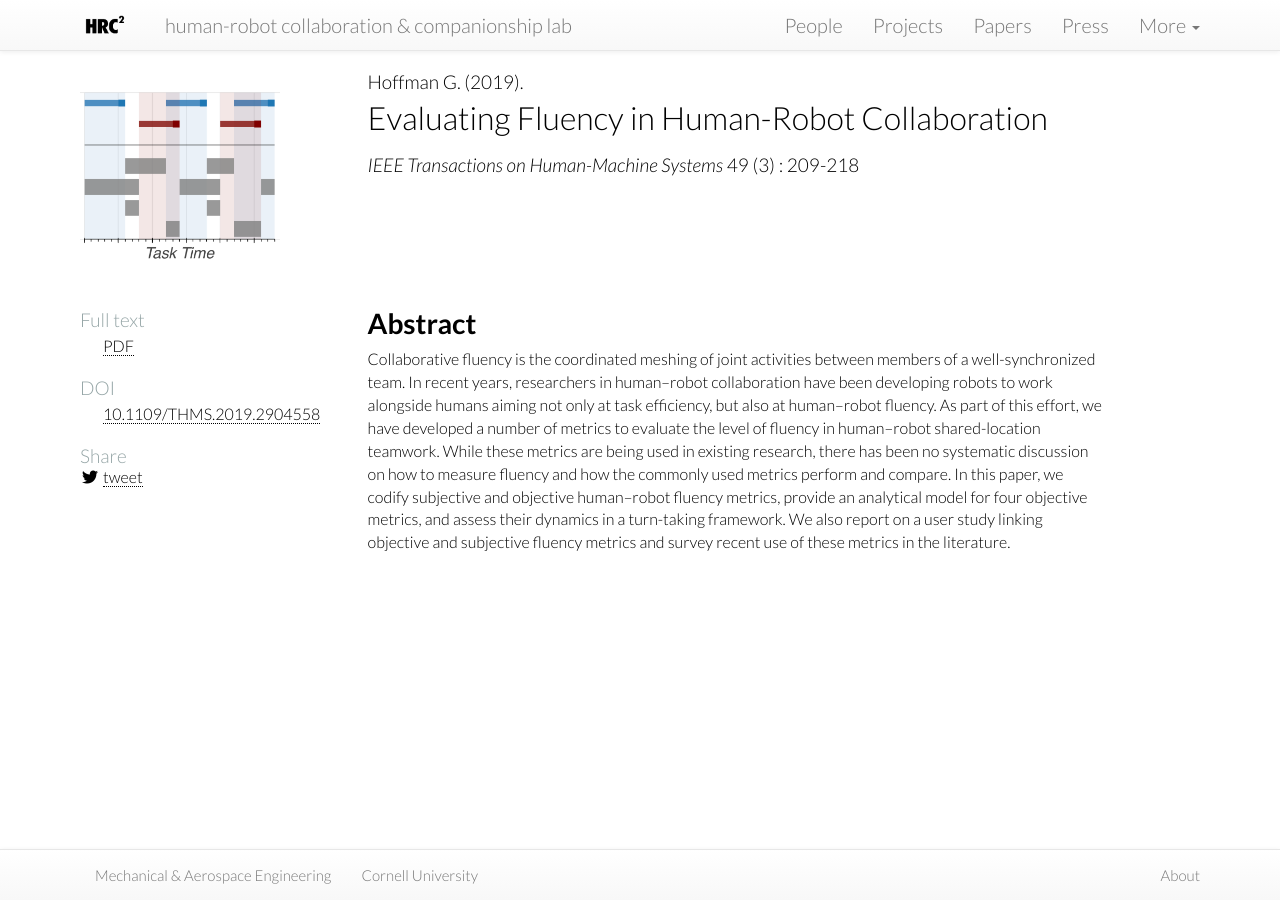
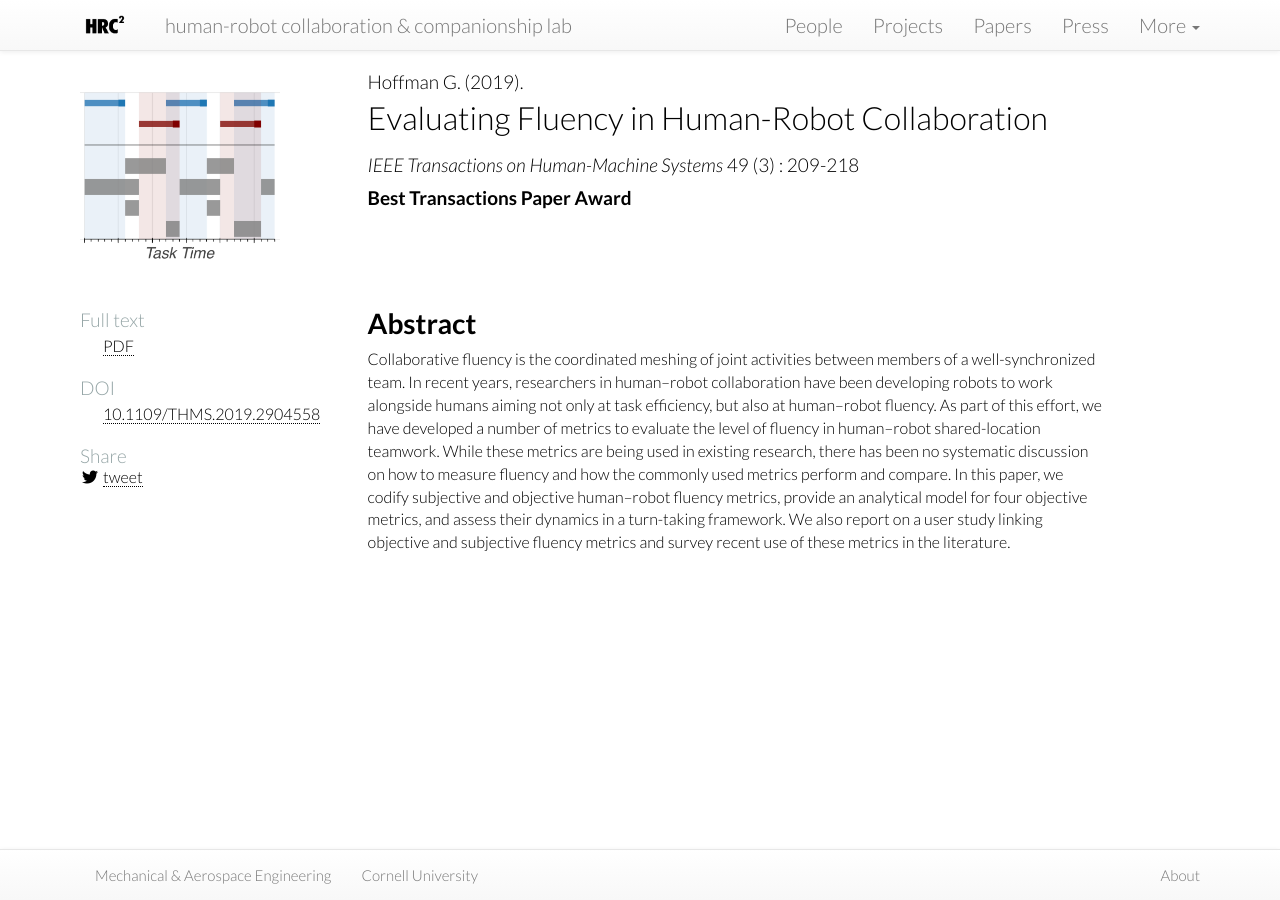
Before and after one commit to hrc2/hrc2.github.io, a Jekyll site: the page built from papers/_posts/2019-04-02-evaluating-fluency.md, in a window 1280 px wide. Built offline with Jekyll 4.4.1, drawn with Linux system fonts in a browser that asks for light colours; nearby versions of some CDN libraries; some web fonts are replaced.

Commit message:
Update 2019-04-02-evaluating-fluency.md

```diff
--- a/papers/_posts/2019-04-02-evaluating-fluency.md
+++ b/papers/_posts/2019-04-02-evaluating-fluency.md
@@ -22,6 +22,7 @@ f1000:
 figshare:
 doi: 10.1109/THMS.2019.2904558
 category: papers
+award: Best Transactions Paper Award
 published: true
 tags:
 - [fluency, collaboration]
```
